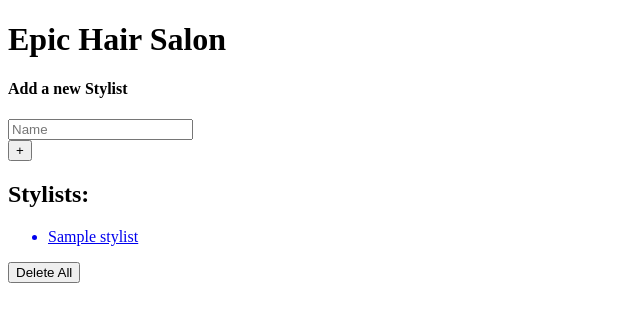
After one commit to spburden/hair-salon-php-sql, a PHP site: template views/index.html.twig in a window 1280 px wide. The commit adds this page. Shown: the top 322 px of the page, without its empty margins (0-640 px from the left). Run offline with PHP 8.4, Linux system fonts and the light colour scheme; the template is opened without the code that fills it: most values are stand-ins (such as "Sample title", 1, 10 or a date in 2020); some libraries are stand-ins or nearby versions.

Commit message:
intergrate silex routes and twig page with form input and delete all button

```diff
--- /dev/null
+++ b/views/index.html.twig
@@ -0,0 +1,26 @@
+<!DOCTYPE html>
+<html>
+    <body>
+        <div class="container">
+            <h1>Epic Hair Salon</h1>
+            <form class="form-inline" action="/" method="post">
+                <h4>Add a new Stylist</h4>
+                <div class="form-group">
+                    <input class="form-control" type="text" name="name" placeholder="Name" required>
+                </div>
+                <button type="submit" class="btn btn-success">+</button>
+            </form>
+            {% if stylists %}
+                <h2>Stylists:</h2>
+                <ul>
+                    {% for stylist in stylists %}
+                        <a href="/stylist/{{ stylist.getId }}"><li>{{ stylist.getName }}</li></a>
+                    {% endfor %}
+                </ul>
+                <form class="" action="/delete_all" method="post">
+                    <button type="submit" class="btn btn-danger">Delete All</button>
+                </form>
+            {% endif %}
+        </div>
+    </body>
+</html>
--- a/web/index.php
+++ b/web/index.php
@@ -10,6 +10,6 @@
         <script src='/js/jquery-3.1.1.min.js'></script>
         <script src='/js/bootstrap.js'></script>
         <script src='/js/scripts.js'></script>
-        <title></title>
+        <title>Epic Hair Salon</title>
     </head>
 </html
```
Also changed, not shown: app/app.php (+17 -10 lines), tests/StylistTest.php (+6 -3 lines), views/home.html.twig (deleted, +0 -25 lines).
